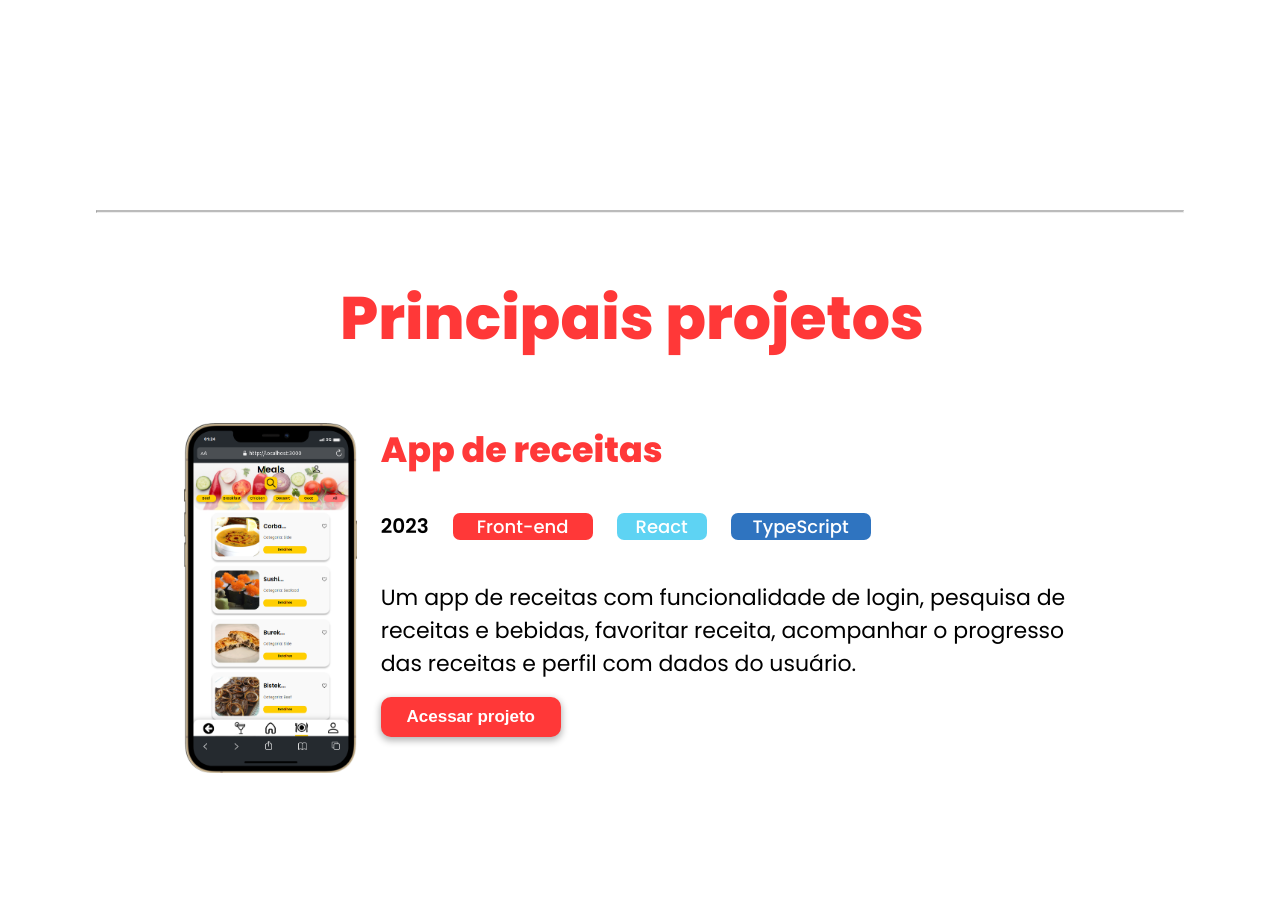
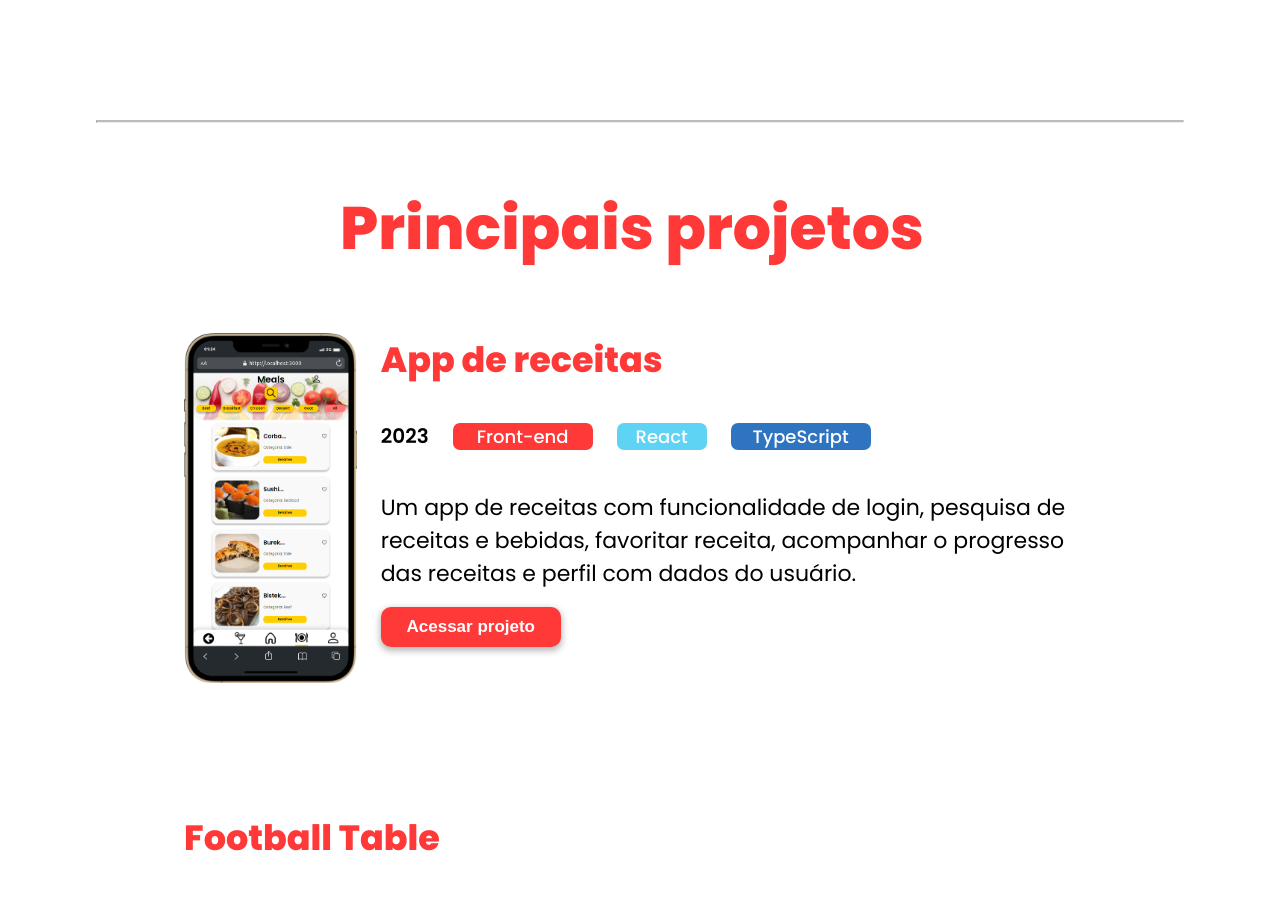
Before and after one commit to Wesleyhmendes/Portifolio, a React (Vite) app: page / in a window 1280 px wide. Shown: the part 1680-2579 px from the top of the page. Built offline with nearby package versions, Linux system fonts and the light colour scheme.

Commit message:
Fix divisor

```diff
--- a/src/pages/HomePage.styles.tsx
+++ b/src/pages/HomePage.styles.tsx
@@ -10,6 +10,26 @@ export const Divisor = styled.hr`
     margin-top: 17%;
   }
 
+  @media (min-width: 1700px) {
+    margin-top: 15%;
+  }
+
+`;
+
+export const Divisor2 = styled.hr`
+  border-top: 2px solid #BBBBBB;
+  margin: 0 auto;
+  margin-top: 12%;
+  width: 85%;
+
+  @media (min-width: 1200px) {
+    margin-top: 10%;
+  }
+
+  @media (min-width: 1700px) {
+    margin-top: 8%;
+  }
+
 `;
 
 export const DivisorFooter = styled.hr`
--- a/src/pages/HomePage.tsx
+++ b/src/pages/HomePage.tsx
@@ -3,7 +3,7 @@ import Presentation from '../components/Presentation/Presentation';
 import Technologies from '../components/Technologies/Technologies';
 import Projects from '../components/Projects/Projects';
 import Footer from '../components/Footer/Footer';
-import { Divisor, DivisorFooter } from './HomePage.styles';
+import { Divisor, Divisor2, DivisorFooter } from './HomePage.styles';
 
 function HomePage() {
   return (
@@ -12,7 +12,7 @@ function HomePage() {
       <Presentation />
       <Divisor />
       <Technologies />
-      <Divisor />
+      <Divisor2 />
       <Projects />
       <DivisorFooter />
       <Footer />
```
